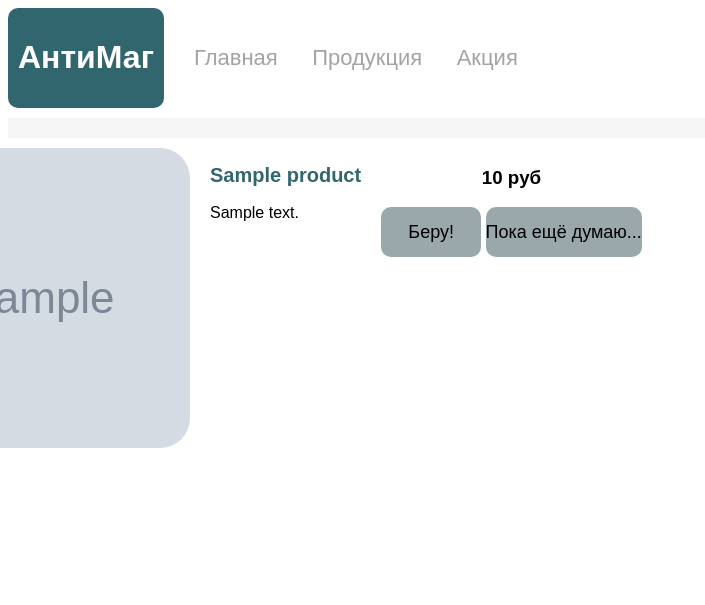
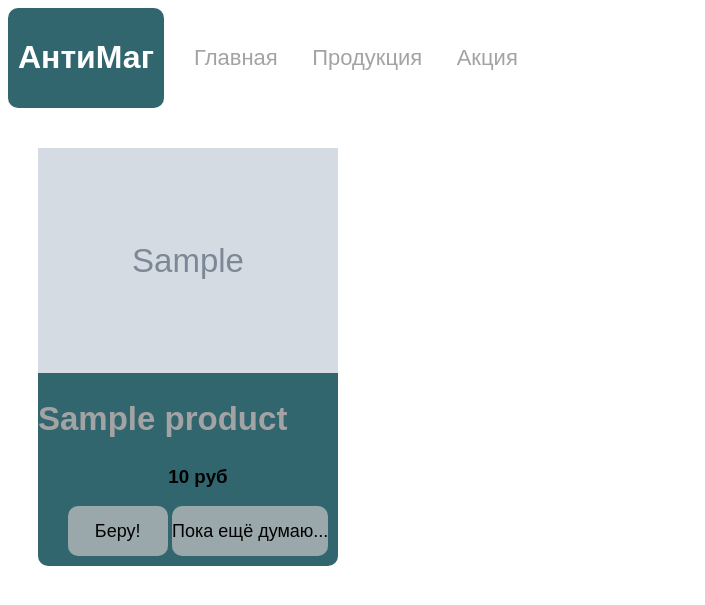
Before and after one commit to vladpyt/site, a Django app: page /product in a window 1280 px wide; the page is wider, and only the part inside the window is pictured. Shown: the top 605 px of that part, without its empty margins (0-705 px from the left). Run offline with Django 5.2, Linux system fonts and the light colour scheme; tables that the repository leaves empty hold one stand-in row (values such as "Sample post"); grey boxes marked "Sample" are stand-in pictures.

Commit message:
Unit 3 lesson 6

```diff
--- a/internetshop/shop/static/style.css
+++ b/internetshop/shop/static/style.css
@@ -57,7 +57,7 @@ button:hover {
     border: none;
 }
 
-h2 {
+.text-h2 {
     color: #32666F;
     font-size: 20px;
 }
--- /dev/null
+++ b/internetshop/shop/static/styleCard.css
@@ -0,0 +1,28 @@
+.product_Card {
+    height: auto;
+    width: auto;
+    background-color: #32666F;
+    border-radius: 10px;
+
+}
+
+.product_image {
+    display: flex;
+    flex-direction: column;
+    align-items: center;
+    object-fit: cover;
+    max-width: 300px;
+    max-height: 300px;
+
+}
+
+.product_text {
+    width: 300px;
+    height: 100px;
+    font-size: 16px;
+}
+
+.product-list {
+    padding: 30px;
+    display: inline-block;
+}
--- a/internetshop/shop/templates/index.html
+++ b/internetshop/shop/templates/index.html
@@ -1,5 +1,6 @@
 {% load static %}
 <link rel="stylesheet" href="{% static 'style.css' %}"/>
+<link rel="stylesheet" href="{% static 'styleCard.css' %}">
 
 
 <div class="heading">
@@ -18,22 +19,25 @@
 
 
     {% for product in products %}
-    <div class="productlist">
+    <div class="product-list">
 
-        <div class="product">
-            <img class="privyuPtoduct" src="{{  product.image_url  }}">
-            <div class="text">
+        <div class="product_Card">
+            <img class="product_image" src="{{  product.image_url  }}">
             <a href="product/1" class="nav">
                 <h2>{{ product.name }}</h2>
             </a>
-                <p>{{ product.descript }}</p>
-            </div>
+            <div class="product_text">
+
+                <!--p>{{ product.descript }}</p-->
 
                 <div class="priceSection">
                     <h3>{{ product.price }} pуб</h3>
                     <button>Беру!</button>
                     <button>Пока ещё думаю...</button>
                 </div>
+
+            </div>
+
         </div>
 
     </div>
```
Lines whose indentation alone changed are shown as unchanged.
